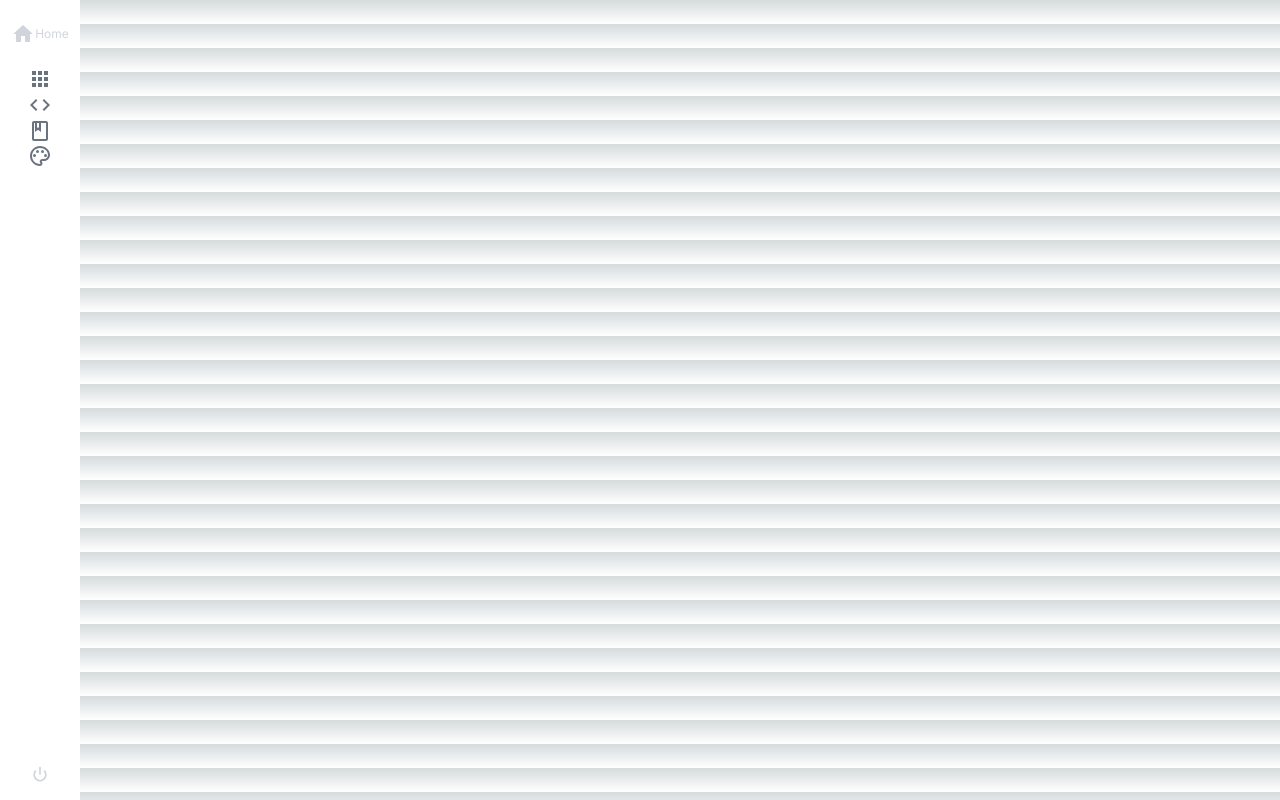
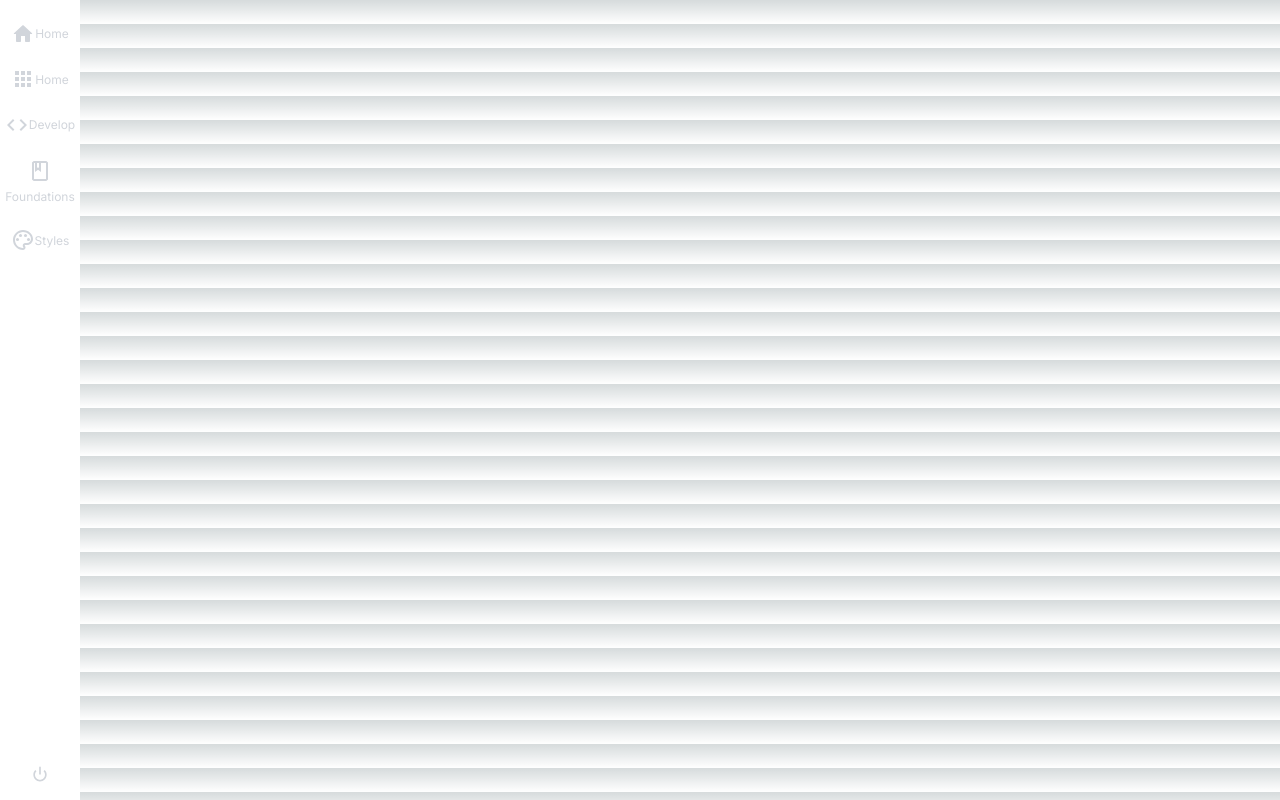
Before and after one commit to rhino-ty/back-office-nextjs-13-template, a Next.js app: page /components in a window 1280 px wide. Built offline with nearby package versions, Linux system fonts and the light colour scheme.

Commit message:
refactor: 너무 지저분해 css 파일에 따로 작성해 CSS 코드 적용
group은 특성 상 @apply에 못써서 하드코딩

```diff
--- a/src/app/layout.tsx
+++ b/src/app/layout.tsx
@@ -1,4 +1,4 @@
-import Sidebar from "@/components/sidebar";
+import Sidebar from "@/components/sidebar/sidebar";
 import { Inter } from "next/font/google";
 import "../styles/globals.css";
 
--- /dev/null
+++ b/src/components/sidebar/sidebar.css
@@ -0,0 +1,19 @@
+@tailwind base;
+@tailwind components;
+@tailwind utilities;
+
+/* 다크 적용 */
+/* <HomeRoundedIcon className="dark:text-gray-300 dark:hover:text-white" />
+  <label className="dark:text-gray-800 dark:hover:text-white"> */
+
+.sidebar-link {
+  @apply w-20 mx-auto -mt-1 mb-4 p-1 text-center;
+}
+
+.icon-style {
+  @apply w-14 h-8 text-gray-300 group-hover:text-gray-100 transition-colors rounded-2xl bg-opacity-0 bg-gray-700;
+}
+
+.label-style {
+  @apply text-xs cursor-pointer text-gray-300 relative items-center justify-center transition-colors;
+}
--- a/src/components/sidebar.tsx
+++ b/src/components/sidebar/sidebar.tsx
@@ -6,6 +6,7 @@ import CodeIcon from "@mui/icons-material/Code";
 import HomeRoundedIcon from "@mui/icons-material/HomeRounded";
 import PaletteOutlinedIcon from "@mui/icons-material/PaletteOutlined";
 import Link from "next/link";
+import "./sidebar.css";
 
 export default function Sidebar() {
   return (
@@ -14,39 +15,53 @@ export default function Sidebar() {
         <ul>
           <li>
             <div className="flex justify-center">
-              <Link
-                href="/"
-                className="w-20 mx-auto -mt-1 mb-4 p-1 text-center group"
-              >
-                {/* 다크 적용 */}
-                {/* <HomeRoundedIcon className="dark:text-gray-300 dark:hover:text-white" />
-          <label className="dark:text-gray-800 dark:hover:text-white"> */}
-                <HomeRoundedIcon className="w-14 h-8 text-gray-300 group-hover:text-gray-100 transition-colors rounded-2xl bg-opacity-0 bg-gray-700 group-hover:bg-opacity-60 group-hover:scale-105" />
-                <label className="text-xs cursor-pointer text-gray-300 relative items-center justify-center group-hover:text-gray-100 transition-colors">
+              <Link href="/" className="sidebar-link group">
+                <HomeRoundedIcon className="icon-style group-hover:bg-opacity-60 group-hover:scale-105" />
+                <label className="label-style group-hover:text-gray-100 ">
                   Home
                 </label>
               </Link>
             </div>
           </li>
-          <li className="text-center">
-            <Link href="/get-started">
-              <AppsRoundedIcon className="h-7 w-7 text-gray-500 dark:text-gray-300 mx-auto hover:text-gray-800 dark:hover:text-white transition-colors" />
-            </Link>
+          <li>
+            <div className="flex justify-center">
+              <Link href="/get-started" className="sidebar-link group">
+                <AppsRoundedIcon className="icon-style group-hover:bg-opacity-60 group-hover:scale-105" />
+                <label className="label-style group-hover:text-gray-100 ">
+                  Home
+                </label>
+              </Link>
+            </div>
           </li>
-          <li className="text-center">
-            <Link href="/develop">
-              <CodeIcon className="h-7 w-7 text-gray-500 dark:text-gray-300 mx-auto hover:text-gray-800 dark:hover:text-white transition-colors" />
-            </Link>
+          <li>
+            <div className="flex justify-center">
+              <Link href="/develop" className="sidebar-link group">
+                <CodeIcon className="icon-style group-hover:bg-opacity-60 group-hover:scale-105" />
+                <label className="label-style group-hover:text-gray-100 ">
+                  Develop
+                </label>
+              </Link>
+            </div>
           </li>
-          <li className="text-center">
-            <Link href="/foundations">
-              <BookOutlinedIcon className="h-7 w-7 text-gray-500 dark:text-gray-300 mx-auto hover:text-gray-800 dark:hover:text-white transition-colors" />
-            </Link>
+          <li>
+            <div className="flex justify-center">
+              <Link href="/foundations" className="sidebar-link group">
+                <BookOutlinedIcon className="icon-style group-hover:bg-opacity-60 group-hover:scale-105" />
+                <label className="label-style group-hover:text-gray-100 ">
+                  Foundations
+                </label>
+              </Link>
+            </div>
           </li>
-          <li className="text-center">
-            <Link href="styles">
-              <PaletteOutlinedIcon className="h-7 w-7 text-gray-500 dark:text-gray-300 mx-auto hover:text-gray-800 dark:hover:text-white transition-colors" />
-            </Link>
+          <li>
+            <div className="flex justify-center">
+              <Link href="/styles" className="sidebar-link group">
+                <PaletteOutlinedIcon className="icon-style group-hover:bg-opacity-60 group-hover:scale-105" />
+                <label className="label-style group-hover:text-gray-100 ">
+                  Styles
+                </label>
+              </Link>
+            </div>
           </li>
         </ul>
       </div>
```
